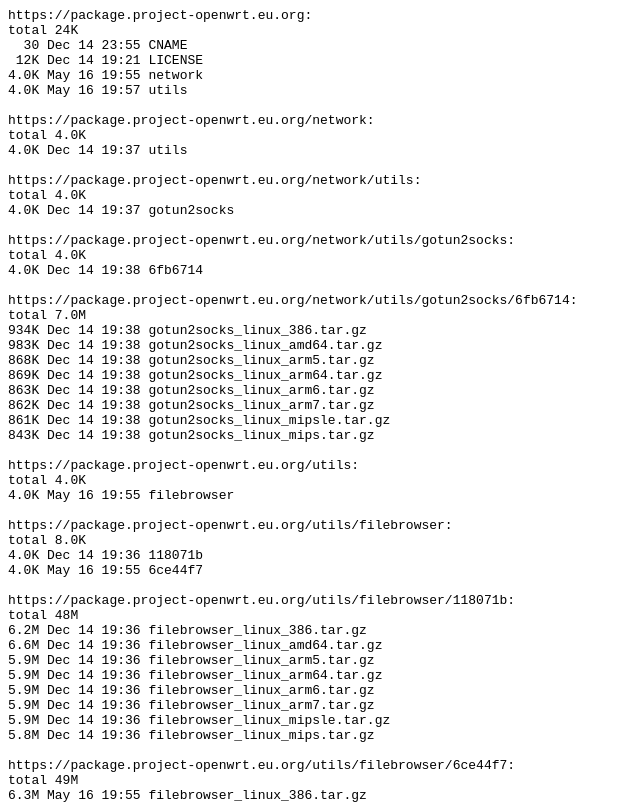
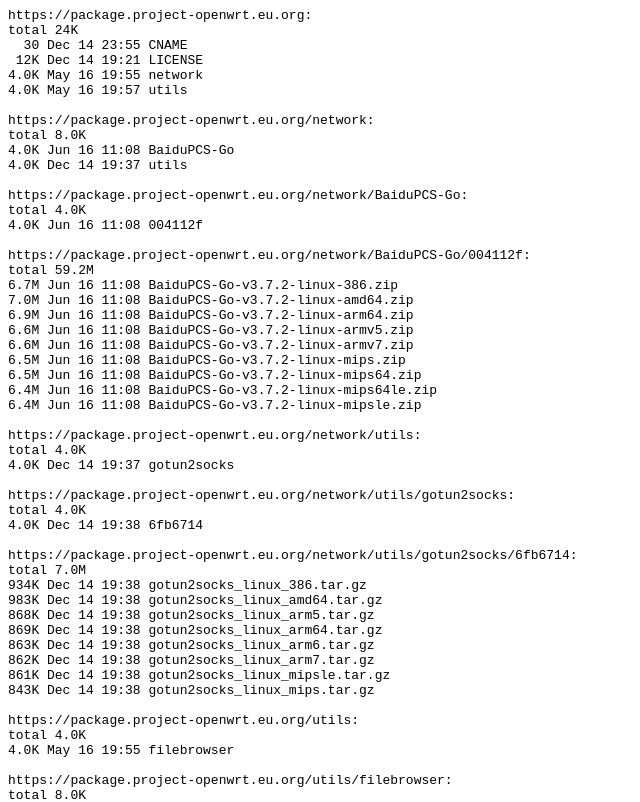
Before and after one commit to project-openwrt/packages-download, a plain HTML site: page index.html in a window 1280 px wide. Shown: the top 802 px of the page, without its empty margins (0-640 px from the left). Drawn offline with Linux system fonts and the light colour scheme.

Commit message:
add BaiduPCS-Go

```diff
--- a/index.html
+++ b/index.html
@@ -21,8 +21,25 @@ total 24K
 4.0K May 16 19:57 utils
 
 https://package.project-openwrt.eu.org/network:
+total 8.0K
+4.0K Jun 16 11:08 BaiduPCS-Go
+4.0K Dec 14 19:37 utils
+
+https://package.project-openwrt.eu.org/network/BaiduPCS-Go:
 total 4.0K
-4.0K Dec 14 19:37 utils
+4.0K Jun 16 11:08 004112f
+
+https://package.project-openwrt.eu.org/network/BaiduPCS-Go/004112f:
+total 59.2M
+6.7M Jun 16 11:08 BaiduPCS-Go-v3.7.2-linux-386.zip
+7.0M Jun 16 11:08 BaiduPCS-Go-v3.7.2-linux-amd64.zip
+6.9M Jun 16 11:08 BaiduPCS-Go-v3.7.2-linux-arm64.zip
+6.6M Jun 16 11:08 BaiduPCS-Go-v3.7.2-linux-armv5.zip
+6.6M Jun 16 11:08 BaiduPCS-Go-v3.7.2-linux-armv7.zip
+6.5M Jun 16 11:08 BaiduPCS-Go-v3.7.2-linux-mips.zip
+6.5M Jun 16 11:08 BaiduPCS-Go-v3.7.2-linux-mips64.zip
+6.4M Jun 16 11:08 BaiduPCS-Go-v3.7.2-linux-mips64le.zip
+6.4M Jun 16 11:08 BaiduPCS-Go-v3.7.2-linux-mipsle.zip
 
 https://package.project-openwrt.eu.org/network/utils:
 total 4.0K
```
Also changed, not shown: 9 other files.
